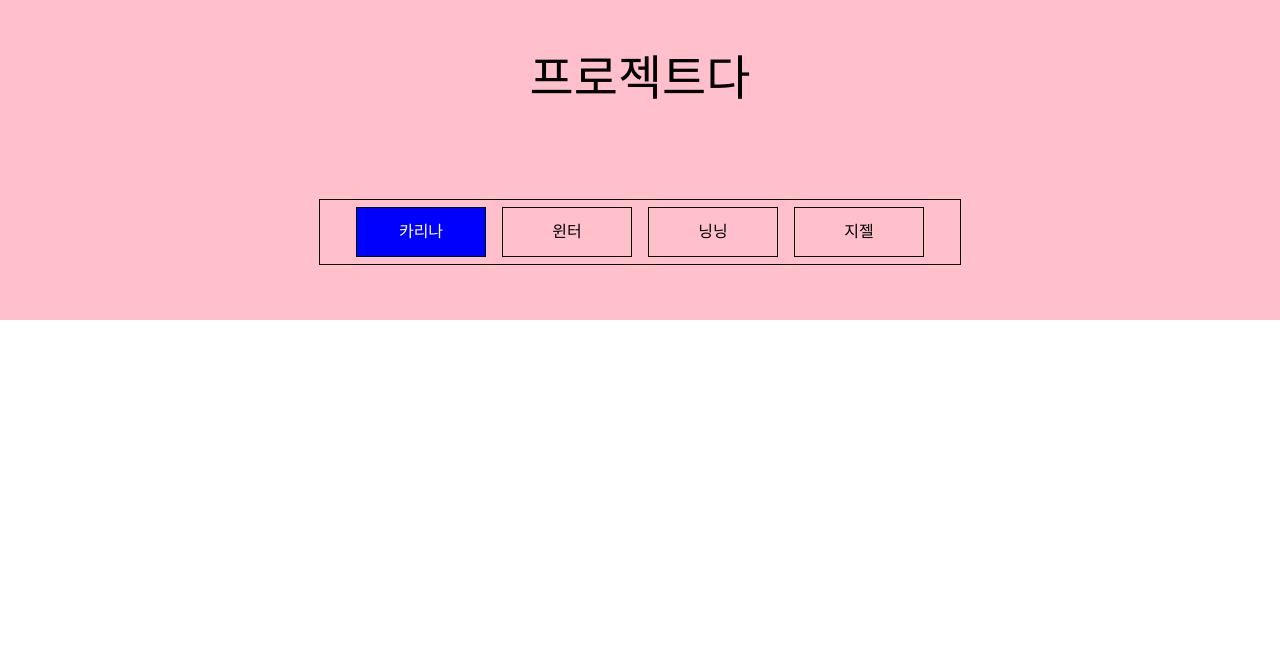
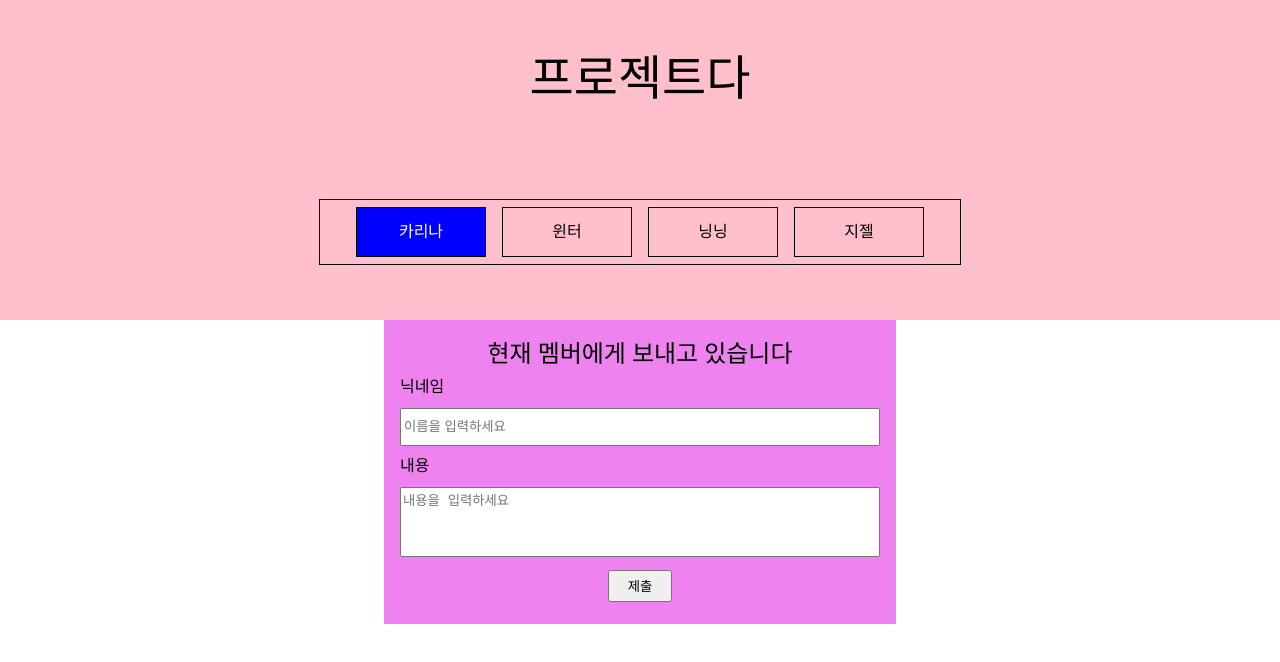
Before and after one commit to picoloman6/nbc_react_2, a React (Vite) app: page / in a window 1280 px wide. Shown: the top 662 px of the page. Built offline with nearby package versions, Linux system fonts and the light colour scheme.

Commit message:
[style] Main Form 컴포넌트 생성 및 스타일 적용

```diff
--- /dev/null
+++ b/src/components/Main/MainForm.style.ts
@@ -0,0 +1,32 @@
+import { styled } from '@stitches/react';
+
+export const StForm = styled('form', {
+  display: 'flex',
+  justifyContent: 'space-around',
+  flexDirection: 'column',
+  width: '30rem',
+  height: '17rem',
+  background: 'Violet',
+  margin: '0 auto',
+  padding: '1rem'
+});
+
+export const StFormTitle = styled('h3', {
+  fontSize: '1.5rem',
+  margin: '0 auto'
+});
+
+export const StFormInput = styled('input', {
+  height: '2rem'
+});
+
+export const StFormTextArea = styled('textarea', {
+  height: '4rem',
+  resize: 'none'
+});
+
+export const StFormBtn = styled('button', {
+  width: '4rem',
+  height: '2rem',
+  margin: '0 auto'
+});
--- /dev/null
+++ b/src/components/Main/MainForm.tsx
@@ -0,0 +1,26 @@
+import {
+  StForm,
+  StFormTitle,
+  StFormInput,
+  StFormTextArea,
+  StFormBtn
+} from './MainForm.style';
+
+const MainForm = () => {
+  return (
+    <StForm>
+      <StFormTitle>현재 멤버에게 보내고 있습니다</StFormTitle>
+      <label>닉네임</label>
+      <StFormInput
+        type='text'
+        placeholder='이름을 입력하세요'
+        autoComplete='none'
+      />
+      <label>내용</label>
+      <StFormTextArea placeholder='내용을 입력하세요' />
+      <StFormBtn> 제출</StFormBtn>
+    </StForm>
+  );
+};
+
+export default MainForm;
--- a/src/components/Main/SelectArea.style.ts
+++ b/src/components/Main/SelectArea.style.ts
@@ -9,6 +9,7 @@ const flex = {
 export const StSelectWrapper = styled('div', {
   ...flex,
   width: '50%',
+  maxWidth: '43rem',
   height: '20%',
   border: '1px solid black',
   marginTop: '5rem',
--- a/src/pages/Main.tsx
+++ b/src/pages/Main.tsx
@@ -1,9 +1,11 @@
 import Header from '../components/Main/Header';
+import MainForm from '../components/Main/MainForm';
 
 const Main = () => {
   return (
     <>
       <Header />
+      <MainForm />
     </>
   );
 };
```
